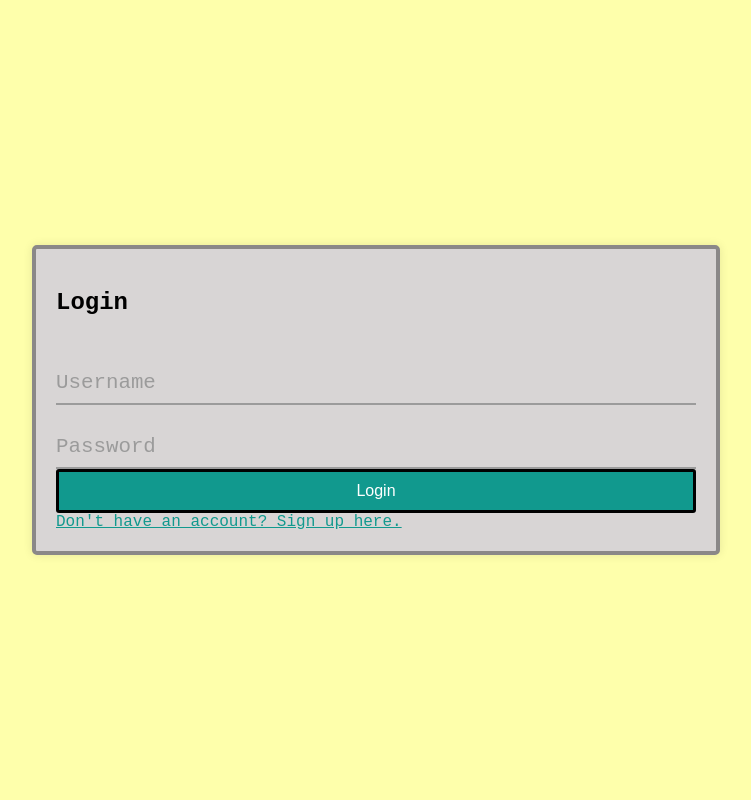
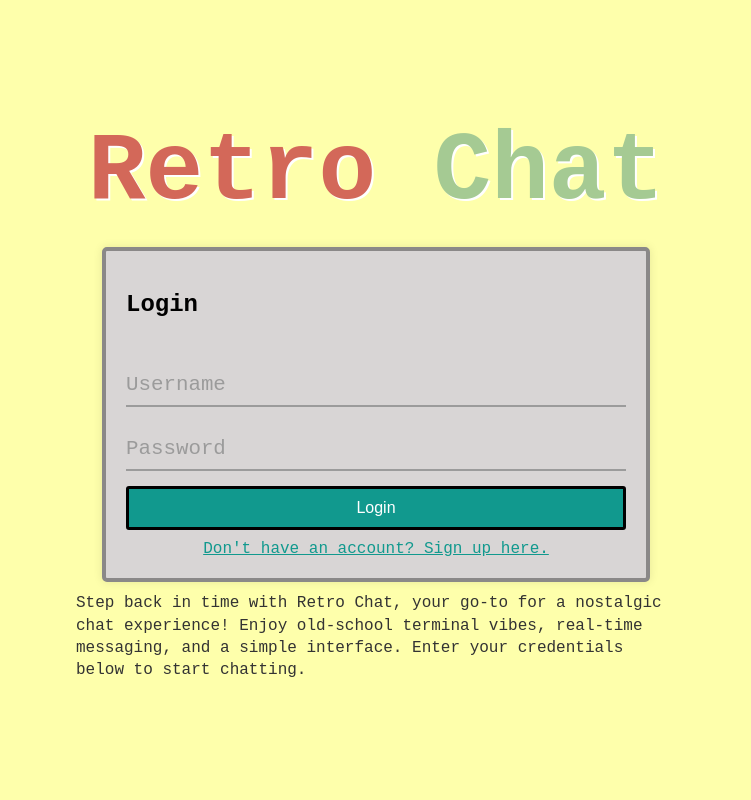
Before and after one commit to romacw1484/retro-chat-app, a Flask app: page / in a window 1280 px wide. Shown: the whole page, without its empty margins (264-1015 px from the left). Run offline with Flask 3, Linux system fonts and the light colour scheme.

Commit message:
new homepage

```diff
--- a/static/css/login.css
+++ b/static/css/login.css
@@ -1,16 +1,54 @@
+/* Body and overall background */
 body {
-    font-family: 'Courier New', Courier, monospace;
-    background-color: #feffab;
     margin: 0;
     padding: 0;
-    display: flex;
-    justify-content: center;
-    align-items: center;
-    height: 100vh;
+    background-color: #feffab;
+    font-family: 'Courier New', Courier, monospace;
 }
 
+/* 1) Main wrapper that holds everything and centers it */
+.main-wrapper {
+    display: flex;                /* Enables flexbox */
+    flex-direction: column;       /* Stack items vertically */
+    align-items: center;          /* Center items horizontally */
+    justify-content: center;      /* Center items vertically */
+    min-height: 100vh;            /* Fill the full viewport height */
+}
+
+/* Header Container */
+.header-container {
+    text-align: center;
+    margin-bottom: 20px;
+}
+
+/* Retro Title */
+.retro-title {
+    font-size: 6rem;
+    margin: 0;
+    text-shadow: 2px 2px #fff; /* Subtle retro shadow */
+}
+
+.retro-text {
+    color: rgb(211, 104, 89); /* The red color from your screenshot */
+}
+
+.chat-text {
+    color: rgb(165, 202, 147); /* The green color from your screenshot */
+}
+
+/* Description text */
+.app-description {
+    font-size: 1rem;
+    color: #333;
+    max-width: 600px;
+    margin: 10px auto 0 auto;
+    line-height: 1.4;
+}
+
+/* Login Container */
 .login-container {
     width: 50%;
+    max-width: 500px;
     padding: 20px;
     border: 4px solid #8a8888;
     border-radius: 5px;
@@ -27,6 +65,7 @@ body {
     margin-bottom: 25px;
 }
 
+/* Floating Label Groups */
 .form__group {
     position: relative;
     padding: 15px 0 0;
@@ -34,8 +73,8 @@ body {
     width: 100%;
 }
 
+/* The actual input field */
 .form__field {
-    font-family: 'Courier New', Courier, monospace;
     width: 100%;
     border: 0;
     border-bottom: 2px solid #9b9b9b;
@@ -45,18 +84,22 @@ body {
     padding: 7px 0;
     background: transparent;
     transition: border-color 0.2s;
+    font-family: inherit; /* keep the same font as the container */
 }
 
+/* Placeholder hidden to let label float up */
 .form__field::placeholder {
     color: transparent;
 }
 
+/* When the placeholder is shown, the label is bigger and sits lower */
 .form__field:placeholder-shown ~ .form__label {
     font-size: 1.3rem;
     cursor: text;
     top: 20px;
 }
 
+/* The label itself */
 .form__label {
     position: absolute;
     top: 0;
@@ -64,10 +107,11 @@ body {
     transition: 0.2s;
     font-size: 1rem;
     color: #9b9b9b;
+    pointer-events: none; /* the label is clicked through to the input */
 }
 
+/* Focus styles */
 .form__field:focus {
-    padding-bottom: 6px;
     border-bottom: 2px solid #11998e;
 }
 
@@ -87,22 +131,26 @@ body {
     box-shadow: none;
 }
 
+/* Button styling */
 .login-container button {
     padding: 10px;
     border: 3px solid #000000;
     border-radius: 3px;
     background-color: #11998e;
     color: white;
-    cursor: cursor;
+    cursor: pointer;
     font-size: 16px;
+    margin-top: 15px;
 }
 
 .login-container button:hover {
-    background-color: #11998e
+    background-color: #0e7f73;
 }
 
+/* Signup link */
 .login-container a {
     margin-top: 10px;
     text-align: center;
     color: #11998e;
+    display: block;
 }
--- a/templates/login.html
+++ b/templates/login.html
@@ -1,15 +1,25 @@
 <!DOCTYPE html>
 <html lang="en">
 <head>
-    <meta charset="UTF-8">  <!-- Define the character encoding for the document -->
-    <meta name="viewport" content="width=device-width, initial-scale=1.0">  <!-- Set the viewport to make the website responsive -->
-    <title>Login</title>  <!-- Set the title of the web page -->
-    <link rel="stylesheet" href="{{ url_for('static', filename='css/login.css') }}">  <!-- Link to the CSS file for styling -->
+    <meta charset="UTF-8">
+    <meta name="viewport" content="width=device-width, initial-scale=1.0">
+    <title>Login</title>
+    <link rel="stylesheet" href="{{ url_for('static', filename='css/login.css') }}">
 </head>
 <body>
-    <div class="login-container">  <!-- Container for the login form -->
-        <form method="POST" action="{{ url_for('login') }}">  <!-- Form that sends a POST request to the login route -->
-            <h2>Login</h2>  <!-- Heading for the login form -->
+
+    <div class="main-wrapper">
+
+        <div class="header-container">
+            <h1 class="retro-title">
+                <span class="retro-text">Retro</span>
+                <span class="chat-text">Chat</span>
+            </h1>
+        </div>
+
+        <div class="login-container">
+            <form method="POST" action="{{ url_for('login') }}">
+                <h2>Login</h2>
                 <div class="form__group field">
                     <input type="text" class="form__field" placeholder="Username" name="username" id="username" required>
                     <label for="username" class="form__label">Username</label>
@@ -18,9 +28,20 @@
                     <input type="password" class="form__field" placeholder="Password" name="password" id="password" required>
                     <label for="password" class="form__label">Password</label>
                 </div>
-            <button type="submit">Login</button>  <!-- Submit button for the form -->
+                <button type="submit">Login</button>
             </form>
-        <a href="{{ url_for('signup') }}">Don't have an account? Sign up here.</a>  <!-- Link to the signup page -->
+            <a href="{{ url_for('signup') }}">Don't have an account? Sign up here.</a>
         </div>
+
+      <p class="app-description">
+                Step back in time with Retro Chat, your go-to for a nostalgic chat experience!
+                Enjoy old-school terminal vibes, real-time messaging, and a simple interface.
+                Enter your credentials below to start chatting.
+            </p>
+
+    </div>
+
+
+
 </body>
 </html>
```
Lines whose indentation alone changed are shown as unchanged.
